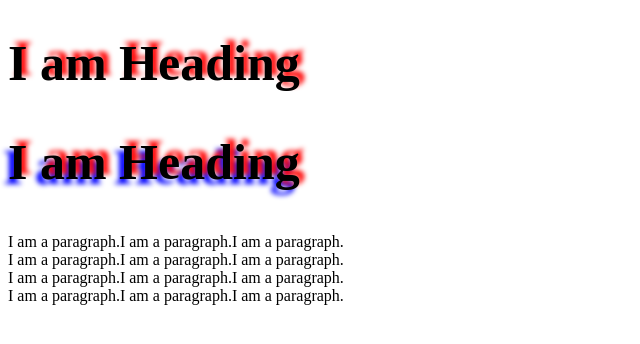
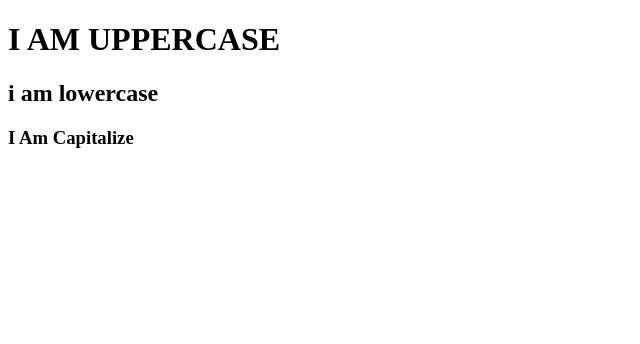
Before and after one commit to chanchalpatel51/CSS, a plain HTML site: page index.html in a window 1280 px wide. Shown: the whole page, without its empty margins (0-640 px from the left). Drawn offline with Linux system fonts and the light colour scheme.

Commit message:
Add text transformation

```diff
--- a/index.html
+++ b/index.html
@@ -4,11 +4,11 @@
     <meta charset="UTF-8">
     <meta name="viewport" content="width=device-width, initial-scale=1.0">
     <title>HTML with CSS</title>
-    <link rel="stylesheet" href="textshadow.css">
+    <link rel="stylesheet" href="texttransform.css">
 </head>
 <body>
-    <h1>I am Heading</h1>
-    <h2>I am Heading</h2>
-    <p>I am a paragraph.I am a paragraph.I am a paragraph.<br>I am a paragraph.I am a paragraph.I am a paragraph.<br>I am a paragraph.I am a paragraph.I am a paragraph.<br>I am a paragraph.I am a paragraph.I am a paragraph.<br></p>
+    <h1>I am Uppercase</h1>
+    <h2>I am Lowercase</h2>
+    <h3>i am capitalize</h3>
 </body>
 </html>
--- /dev/null
+++ b/texttransform.css
@@ -0,0 +1,11 @@
+h1{
+    text-transform: uppercase;
+}
+
+h2{
+    text-transform: lowercase;
+}
+
+h3{
+    text-transform: capitalize;
+}
```
